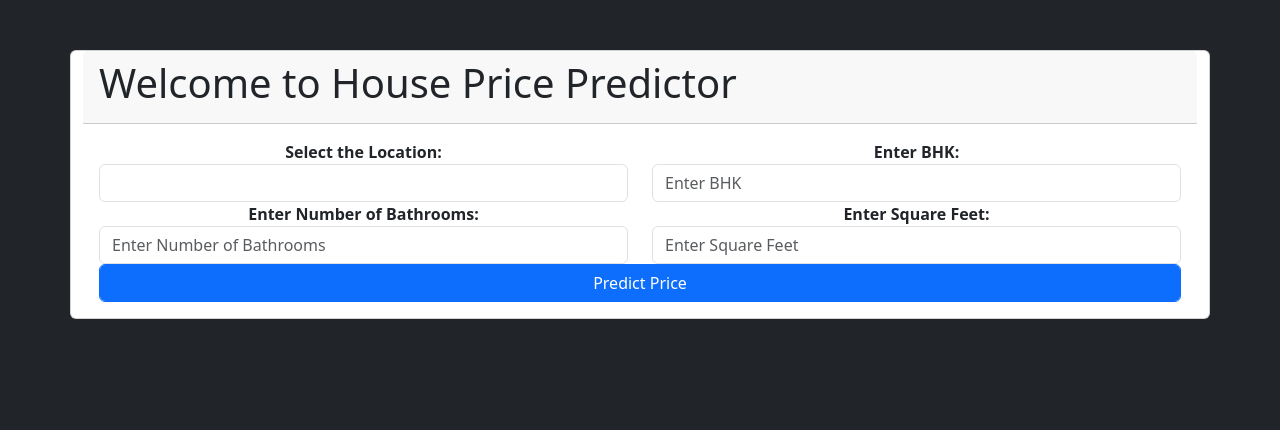
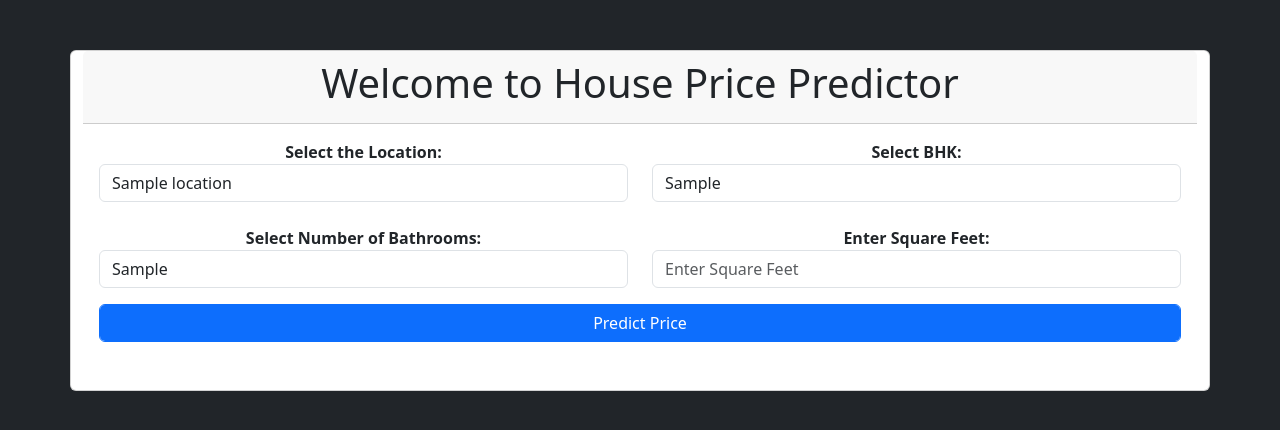
Before and after one commit to Shrey765/Bengaluru-House-Price-Prediction, a Flask app: template templates/index.html in a window 1280 px wide. Shown: the top 430 px of the page. Run offline with Flask 3, Linux system fonts and the light colour scheme; the template is opened without the code that fills it: most values are stand-ins (such as "Sample title", 1, 10 or a date in 2020); lists and menus that the app fills with data are empty; parts of the project's set-up code (start-up, migrations or seed data) failed here and were passed over.

Commit message:
prediction of price project completed

```diff
--- a/main.py
+++ b/main.py
@@ -1,11 +1,41 @@
+import pandas as pd
+import numpy as np
+import pickle
 from flask import Flask, render_template, request
 
 app = Flask(__name__)
+data = pd.read_csv('Cleaned_data.csv')
+pipe = pickle.load(open("RidgeModel.pkl", 'rb'))
 
 @app.route('/')
+def index():
+    locations = sorted(data['location'].unique())
+    bhk_values = sorted(data['bhk'].dropna().unique())
+    bath_values = sorted(data['bath'].dropna().unique())
+    min_sqft = int(data['total_sqft'].min())
+    max_sqft = int(data['total_sqft'].max())
+    return render_template('index.html',
+                           locations=locations,
+                           bhk_values=bhk_values,
+                           bath_values=bath_values,
+                           min_sqft=min_sqft,
+                           max_sqft=max_sqft)
 
-def index():
-    return render_template('index.html')
+
+
+@app.route('/predict', methods=['POST'])
+def predict():
+    location = request.form.get('location')
+    bhk = request.form.get('bhk')
+    bath = request.form.get('bath')
+    sqft = request.form.get('total_sqft')
+
+    print(location, bhk, bath, sqft)
+
+    input = pd.DataFrame([[location, sqft, bath, bhk]], columns=['location', 'total_sqft', 'bath', 'bhk'])
+    prediction = pipe.predict(input)[0] * 1e5
+    return str(np.round(prediction, 2))
+
 
 if __name__=="__main__":
     app.run(debug=True, port=5001)
--- a/templates/index.html
+++ b/templates/index.html
@@ -8,48 +8,91 @@
   </head>
   <body class="bg-dark">
     <div class="container">
-      <div class="row">
+  <div class="row justify-content-center">
     <div class="card" style="width:100%; height: 100%; margin-top: 50px">
-          <div class="card-header">
-            <h1>Welcome to House Price Predictor</h1>
+      <div class="card-header text-center">
+        <h1 class="text-center">Welcome to House Price Predictor</h1>
       </div>
       <div class="card-body">
-            <form method="post" accept-charset="utf-8">
-              <div class="row">
-                <div class="col-md-6 form-group" style="text-align: center">
-                  <label><b>Select the Location: </b></label>
-                  <select class="selectpicker form-control" id="location" name="location" required="1">
+        <form id="predictForm">
+  <div class="row g-4">
 
+    <!-- Location -->
+    <div class="col-md-6 form-group text-center">
+      <label><b>Select the Location:</b></label>
+      <select class="form-control" id="location" name="location" required>
+        {% for location in locations %}
+          <option value="{{ location }}">{{ location }}</option>
+        {% endfor %}
       </select>
     </div>
 
-                <div class="col-md-6 form-group" style="text-align: center">
-                  <label><b>Enter BHK: </b></label>
-                  <input type="text" class="form-control" id="bhk" name="bhk" placeholder="Enter BHK">
+    <!-- BHK Dropdown -->
+    <div class="col-md-6 form-group text-center">
+      <label><b>Select BHK:</b></label>
+      <select class="form-control" id="bhk" name="bhk" required>
+        {% for b in bhk_values %}
+          <option value="{{ b }}">{{ b }}</option>
+        {% endfor %}
+      </select>
     </div>
 
-                <div class="col-md-6 form-group" style="text-align: center">
-                  <label><b>Enter Number of Bathrooms: </b></label>
-                  <input type="text" class="form-control" id="bath" name="bath" placeholder="Enter Number of Bathrooms">
+    <!-- Bathroom Dropdown -->
+    <div class="col-md-6 form-group text-center">
+      <label><b>Select Number of Bathrooms:</b></label>
+      <select class="form-control" id="bath" name="bath" required>
+        {% for b in bath_values %}
+          <option value="{{ b }}">{{ b }}</option>
+        {% endfor %}
+      </select>
     </div>
 
-                <div class="col-md-6 form-group" style="text-align: center">
-                  <label><b>Enter Square Feet: </b></label>
-                  <input type="text" class="form-control" id="total_sqft" name="total_sqft" placeholder="Enter Square Feet">
+    <!-- Square Feet Input -->
+    <div class="col-md-6 form-group text-center">
+      <label><b>Enter Square Feet:</b></label>
+      <input type="number" class="form-control" id="total_sqft" name="total_sqft"
+             min="{{ min_sqft }}" max="{{ max_sqft }}" placeholder="Enter Square Feet" required>
     </div>
 
-                <div class="col-md-12 form-group">
-                  <button class="btn btn-primary form-control" onclick="send_data()">Predict Price</button>
-                </div>
+    <div class="col-md-12 form-group mt-3">
+      <button class="btn btn-primary form-control" type="submit">Predict Price</button>
     </div>
 
+  </div>
+</form>
 
-            </form>
+
+        <br>
+        <div class="col-md-12 text-center">
+          <h3><span id="prediction"></span></h3>
+        </div>
       </div>
     </div>
   </div>
 </div>
 
+
+  <script>
+  document.addEventListener("DOMContentLoaded", function() {
+    document.getElementById("predictForm").addEventListener("submit", function(event) {
+      event.preventDefault();  // Stop default form submission
+
+      var fd = new FormData(this);
+      var xhr = new XMLHttpRequest();
+      xhr.open('POST', '/predict', true);
+
+      document.getElementById("prediction").innerHTML = "Wait Predicting Price!....";
+
+      xhr.onreadystatechange = function() {
+        if (xhr.readyState === XMLHttpRequest.DONE && xhr.status === 200) {
+          document.getElementById('prediction').innerHTML = "Prediction: ₹ " + xhr.responseText;
+        }
+      };
+
+      xhr.send(fd);
+    });
+  });
+</script>
 
 
 
```
Lines whose indentation alone changed are shown as unchanged.
